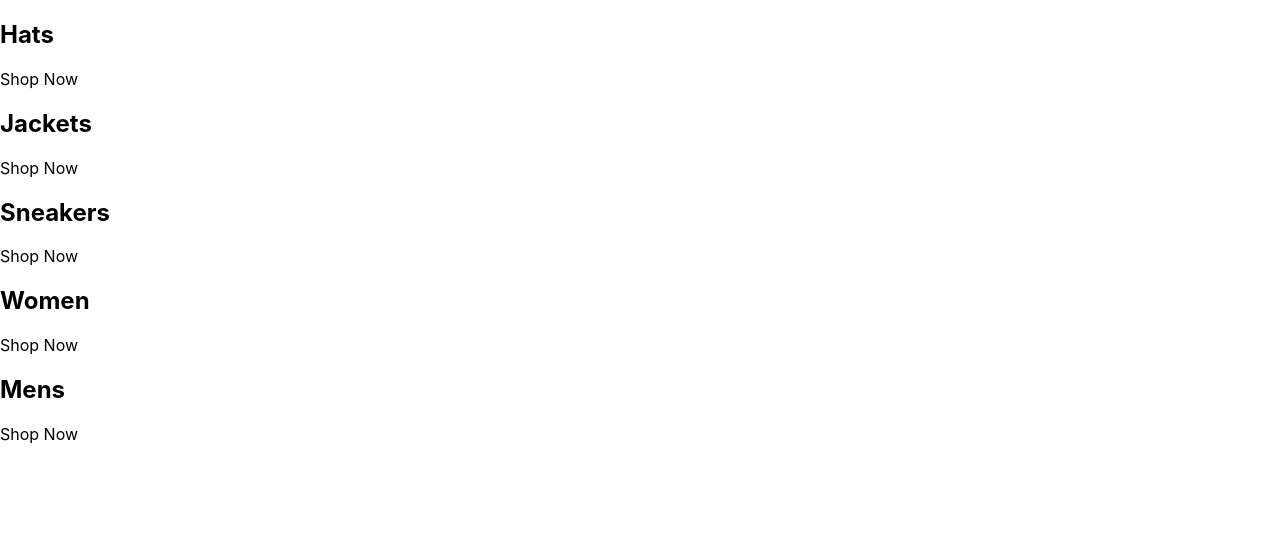
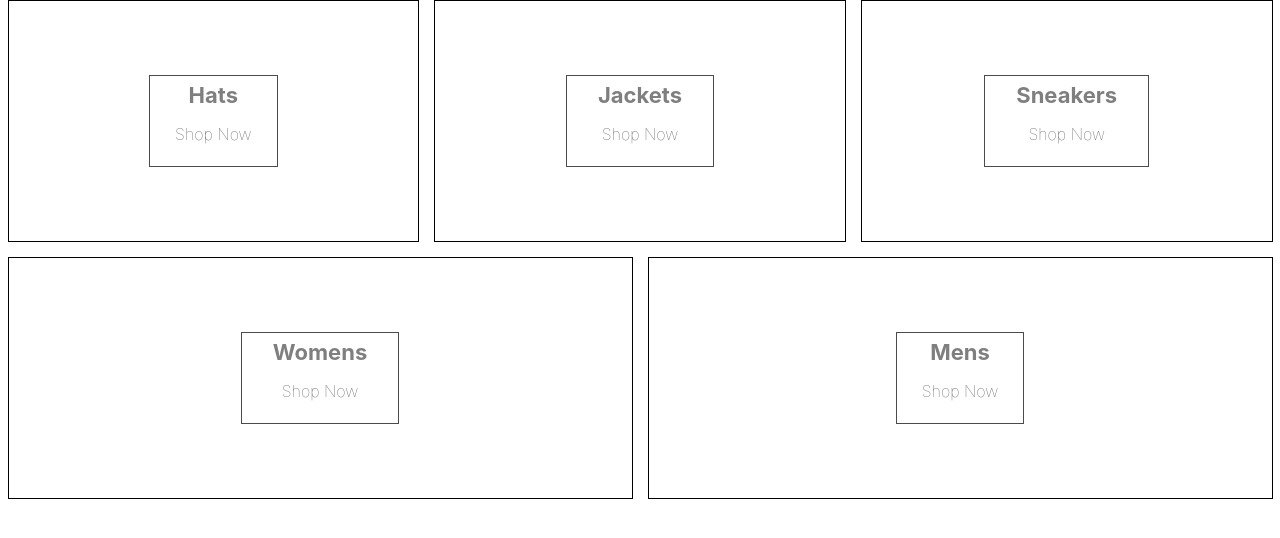
Before and after one commit to PeterMarynczak/get-dressed-app, a React (Create React App) app: page / in a window 1280 px wide. Shown: the top 538 px of the page. Built offline with nearby package versions, Linux system fonts and the light colour scheme.

Commit message:
added Sass file

```diff
--- a/package.json
+++ b/package.json
@@ -9,6 +9,7 @@
     "react": "^17.0.2",
     "react-dom": "^17.0.2",
     "react-scripts": "5.0.0",
+    "sass": "^1.49.9",
     "web-vitals": "^2.1.4"
   },
   "scripts": {
--- a/src/App.js
+++ b/src/App.js
@@ -1,41 +1,40 @@
+import './categories.styles.scss'
+
 const App = () => {
+  const categories = [
+    {
+      id: 1,
+      title: "Hats",
+    },
+    {
+      id: 2,
+      title: "Jackets",
+    },
+    {
+      id: 3,
+      title: "Sneakers",
+    },
+    {
+      id: 4,
+      title: "Womens",
+    },
+    {
+      id: 5,
+      title: "Mens",
+    },
+  ];
+
   return (
     <div className="categories-container">
-      <div className="category-container">
-      {/* <img /> */}
-        <div className="category-body-container">
-          <h2>Hats</h2>
-          <p>Shop Now</p>
+      {categories.map(({title}) => (
+        <div className="category-container">
+          <div className="background-image" />
+          <div className="category-body-container">
+            <h2>{title}</h2>
+            <p>Shop Now</p>
+          </div>
         </div>
-      </div>
-      <div className="category-container">
-      {/* <img /> */}
-        <div className="category-body-container">
-          <h2>Jackets</h2>
-          <p>Shop Now</p>
-        </div>
-      </div>
-      <div className="category-container">
-      {/* <img /> */}
-        <div className="category-body-container">
-          <h2>Sneakers</h2>
-          <p>Shop Now</p>
-        </div>
-      </div>
-      <div className="category-container">
-      {/* <img /> */}
-        <div className="category-body-container">
-          <h2>Women</h2>
-          <p>Shop Now</p>
-        </div>
-      </div>
-      <div className="category-container">
-      {/* <img /> */}
-        <div className="category-body-container">
-          <h2>Mens</h2>
-          <p>Shop Now</p>
-        </div>
-      </div>
+      ))}
     </div>
   );
 };
--- /dev/null
+++ b/src/categories.styles.scss
@@ -0,0 +1,75 @@
+.categories-container {
+    width: 100%;
+    display: flex;
+    flex-wrap: wrap;
+    justify-content: space-between;
+  }
+
+  .category-container {
+    min-width: 30%;
+    height: 240px;
+    flex: 1 1 auto;
+    display: flex;
+    align-items: center;
+    justify-content: center;
+    border: 1px solid black;
+    margin: 0 7.5px 15px;
+    overflow: hidden;
+
+    &:hover {
+      cursor: pointer;
+
+      & .background-image {
+        transform: scale(1.1);
+        transition: transform 6s cubic-bezier(0.25, 0.45, 0.45, 0.95);
+      }
+
+      & .category-body-container {
+        opacity: 0.9;
+      }
+    }
+
+    &.large {
+      height: 380px;
+    }
+
+    &:first-child {
+      margin-right: 7.5px;
+    }
+
+    &:last-child {
+      margin-left: 7.5px;
+    }
+
+    .background-image {
+      width: 100%;
+      height: 100%;
+      background-size: cover;
+      background-position: center;
+    }
+
+    .category-body-container {
+      height: 90px;
+      padding: 0 25px;
+      display: flex;
+      flex-direction: column;
+      align-items: center;
+      justify-content: center;
+      border: 1px solid black;
+      background-color: white;
+      opacity: 0.7;
+      position: absolute;
+
+      h2 {
+        font-weight: bold;
+        margin: 0 6px 0;
+        font-size: 22px;
+        color: #4a4a4a;
+      }
+
+      p {
+        font-weight: lighter;
+        font-size: 16px;
+      }
+    }
+  }
```
Also changed, not shown: 1 other file (tests, documents, lock files or other folders).
